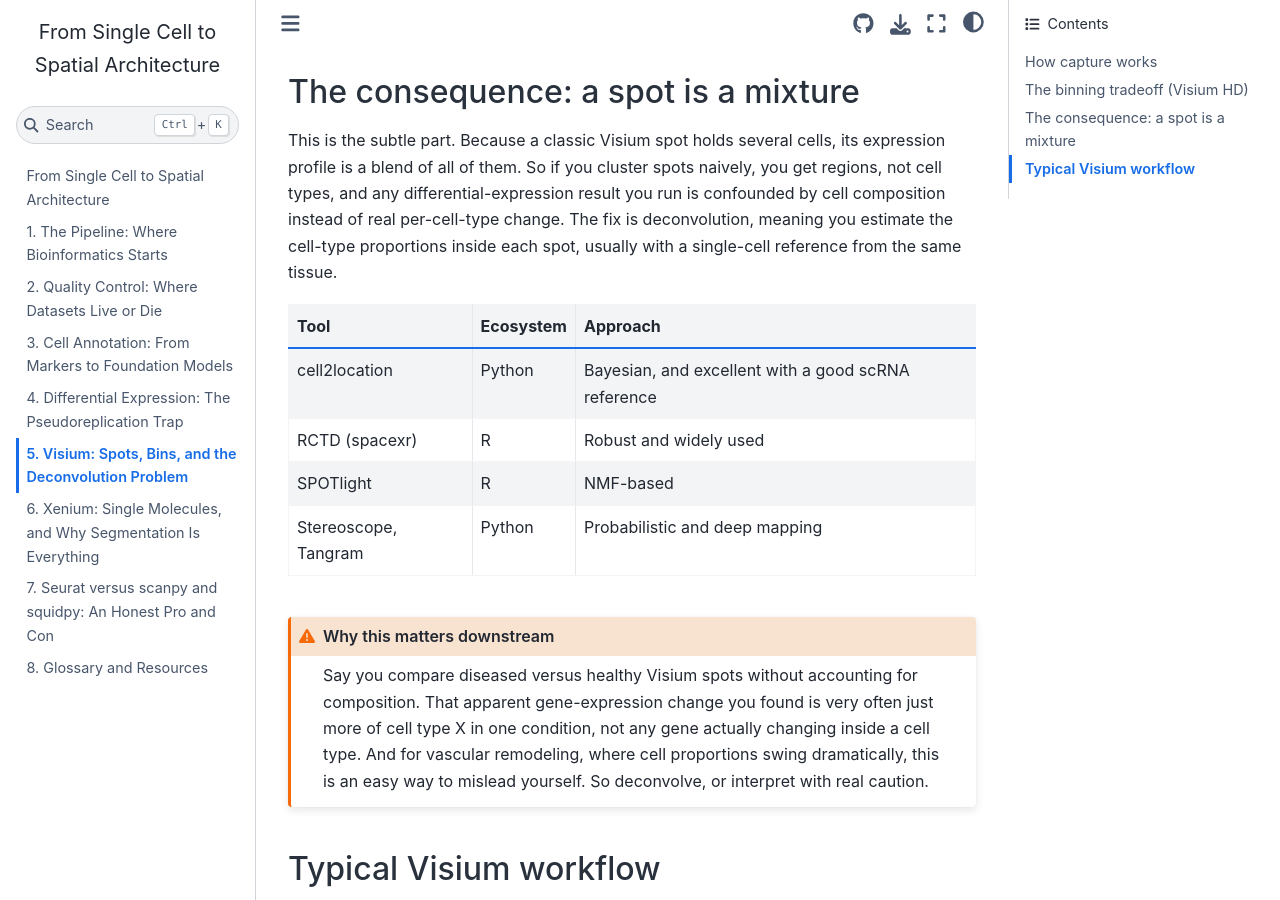
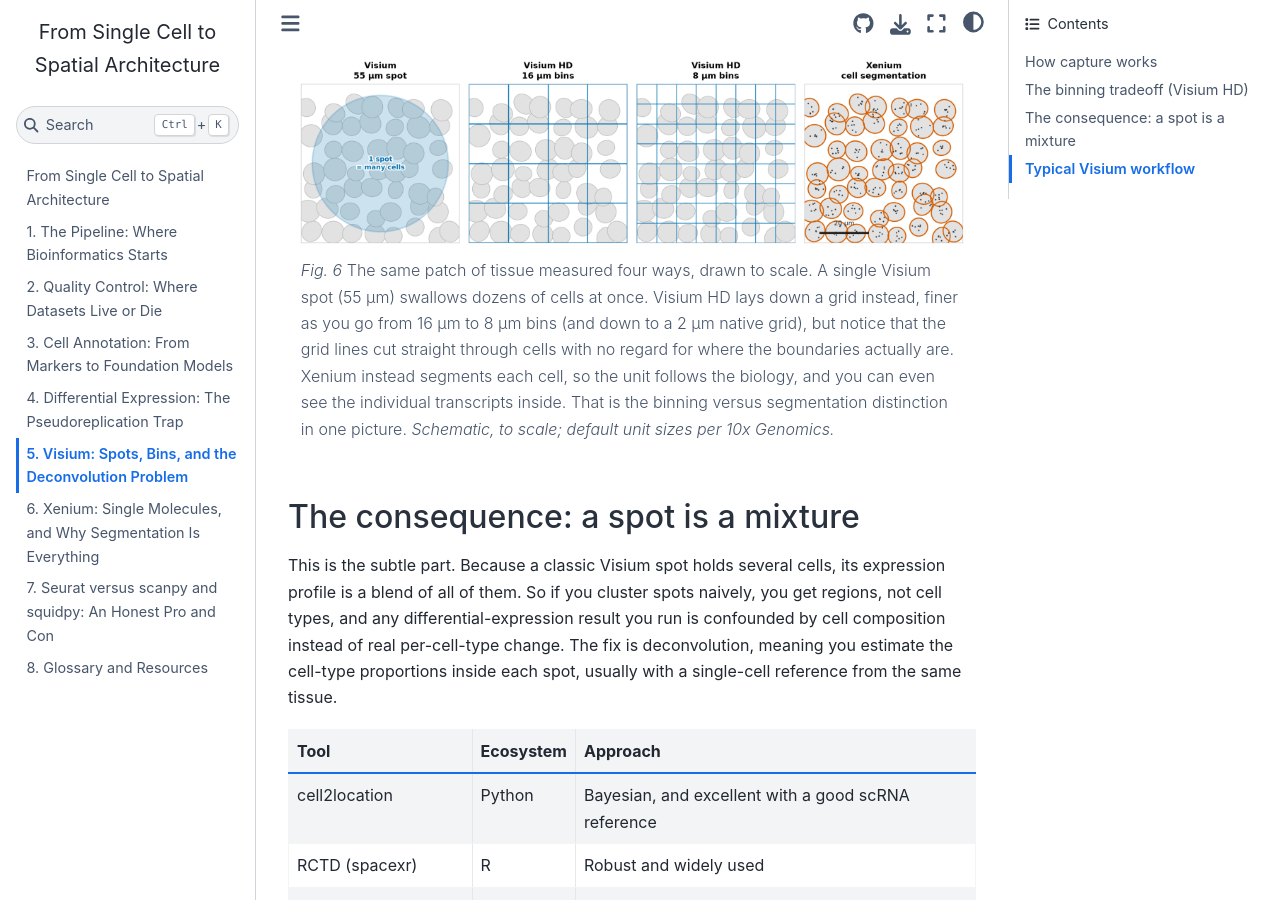
Before and after one commit to jebard/vasculata-workshop, a Jupyter Book: the page built from chapters/05_visium.md, in a window 1280 px wide and 900 px high, scrolled down 2536 px. Built offline with Jupyter Book 1.0.4 settings and Sphinx 7.4.7 and the Sphinx Book theme 1.1.4, drawn with Linux system fonts in a browser that asks for light colours.

Commit message:
Add to-scale spatial resolution figure to Ch 5
Schematic comparing the analysis unit across 10x platforms over the same
tissue patch: Visium 55 um spot, Visium HD 16/8 um bins, and Xenium cell
segmentation, showing how binning ignores cell boundaries while
segmentation follows them.

Co-Authored-By: Claude Opus 4.8 <noreply@anthropic.com>

````diff
--- a/chapters/05_visium.md
+++ b/chapters/05_visium.md
@@ -74,6 +74,21 @@ using 10x's own cell-segmentation output or a tool like Bin2cell, to recover
 something close to single cells. And the moment you do that, you've inherited the
 Xenium segmentation problem from Chapter 6.
 
+```{figure} ../figures/spatial_resolution_units.png
+:alt: To-scale comparison of a Visium spot, Visium HD bins, and Xenium cell segmentation over the same tissue
+:width: 100%
+:align: center
+
+The same patch of tissue measured four ways, drawn to scale. A single Visium spot
+(55 µm) swallows dozens of cells at once. Visium HD lays down a grid instead, finer
+as you go from 16 µm to 8 µm bins (and down to a 2 µm native grid), but notice that
+the grid lines cut straight through cells with no regard for where the boundaries
+actually are. Xenium instead segments each cell, so the unit follows the biology,
+and you can even see the individual transcripts inside. That is the binning versus
+segmentation distinction in one picture. *Schematic, to scale; default unit sizes
+per 10x Genomics.*
+```
+
 ## The consequence: a spot is a mixture
 
 This is the subtle part. Because a classic Visium spot holds several cells, its
````
Also changed, not shown: figures/spatial_resolution_units.png (added).
